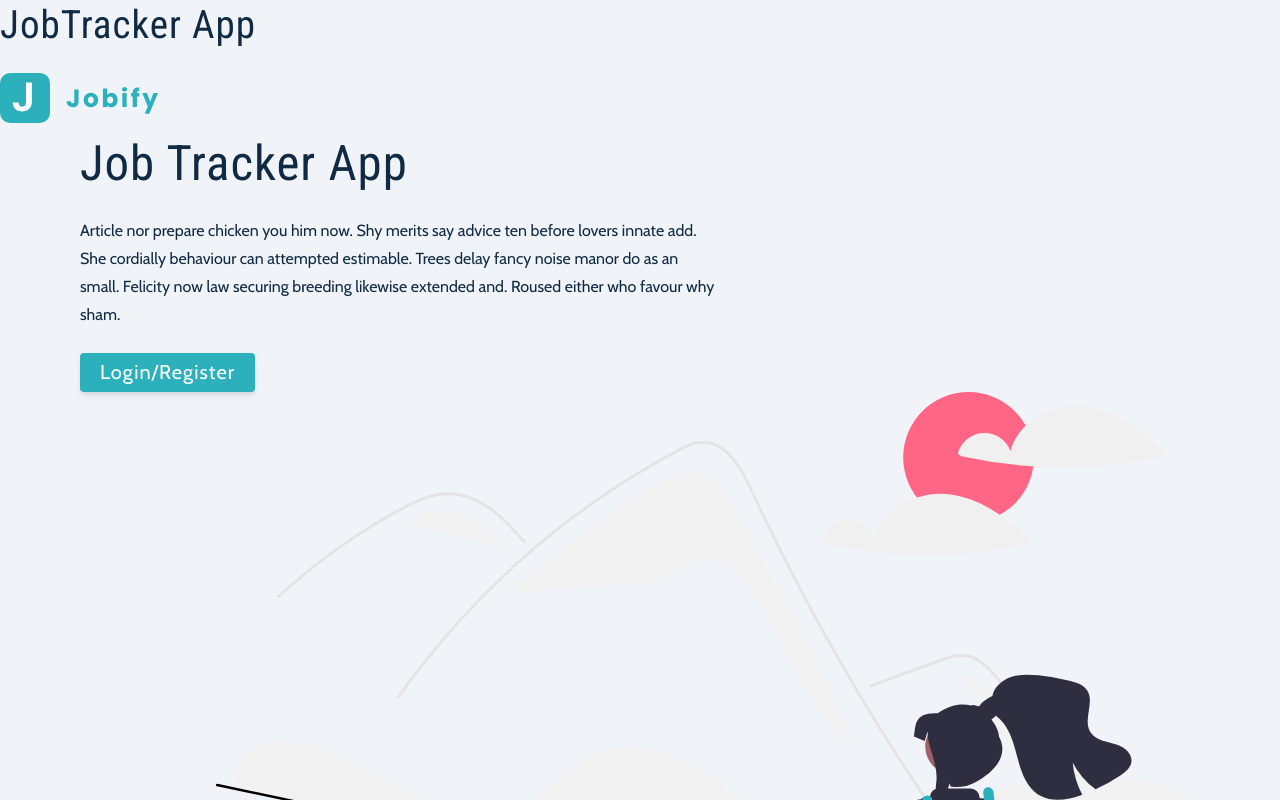
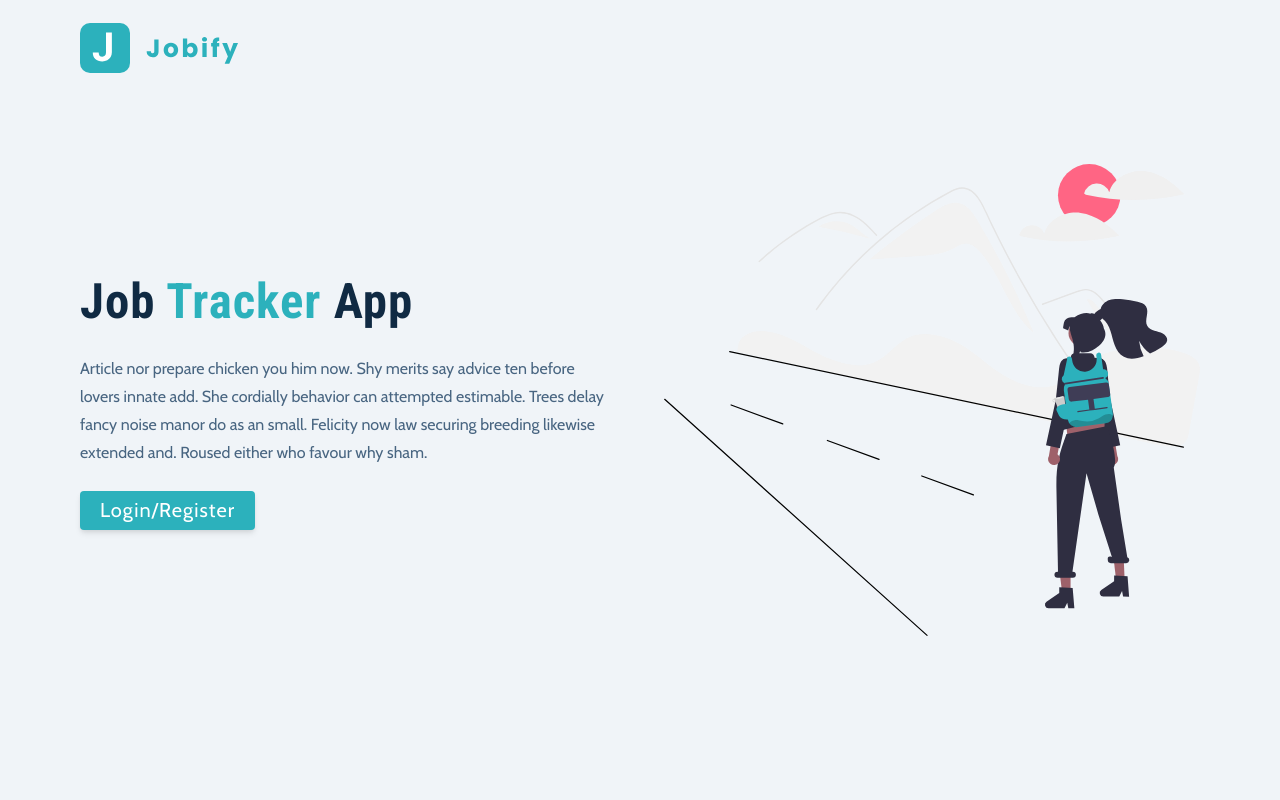
Before and after one commit to MAbdurahman/mern-job-tracker, a React (Create React App) app in the folder frontend/: page /landing in a window 1280 px wide. Shown: the top 800 px of the page. Built offline with nearby package versions, Linux system fonts and the light colour scheme.

Commit message:
Complete basic style of Landing page

```diff
--- a/frontend/src/App.js
+++ b/frontend/src/App.js
@@ -4,7 +4,6 @@ import Landing from './pages/Landing';
 export default function App() {
   return (
     <div>
-      <h2>jobTracker app</h2>
       <Landing />
     </div>
   )
--- a/frontend/src/pages/Landing.jsx
+++ b/frontend/src/pages/Landing.jsx
@@ -1,10 +1,11 @@
 import React from 'react';
 import Logo from './../assets/img/logo.svg';
 import MainImg from './../assets/img/main.svg';
+import Wrapper from './../assets/wrappers/LandingPage';
 
 export default function Landing() {
    return (
-		<main>
+		<Wrapper>
 			<nav>
 				<img className='logo' src={Logo} alt='logo' />
 			</nav>
@@ -15,7 +16,7 @@ export default function Landing() {
 					</h1>
 					<p>
 						Article nor prepare chicken you him now. Shy merits say advice
-						ten before lovers innate add. She cordially behaviour can
+						ten before lovers innate add. She cordially behavior can
 						attempted estimable. Trees delay fancy noise manor do as an
 						small. Felicity now law securing breeding likewise extended
 						and. Roused either who favour why sham.
@@ -24,6 +25,6 @@ export default function Landing() {
 				</div>
             <img className='img main-img' src={MainImg} alt="job banner"/>
 			</div>
-		</main>
+		</Wrapper>
 	);
 }
```
